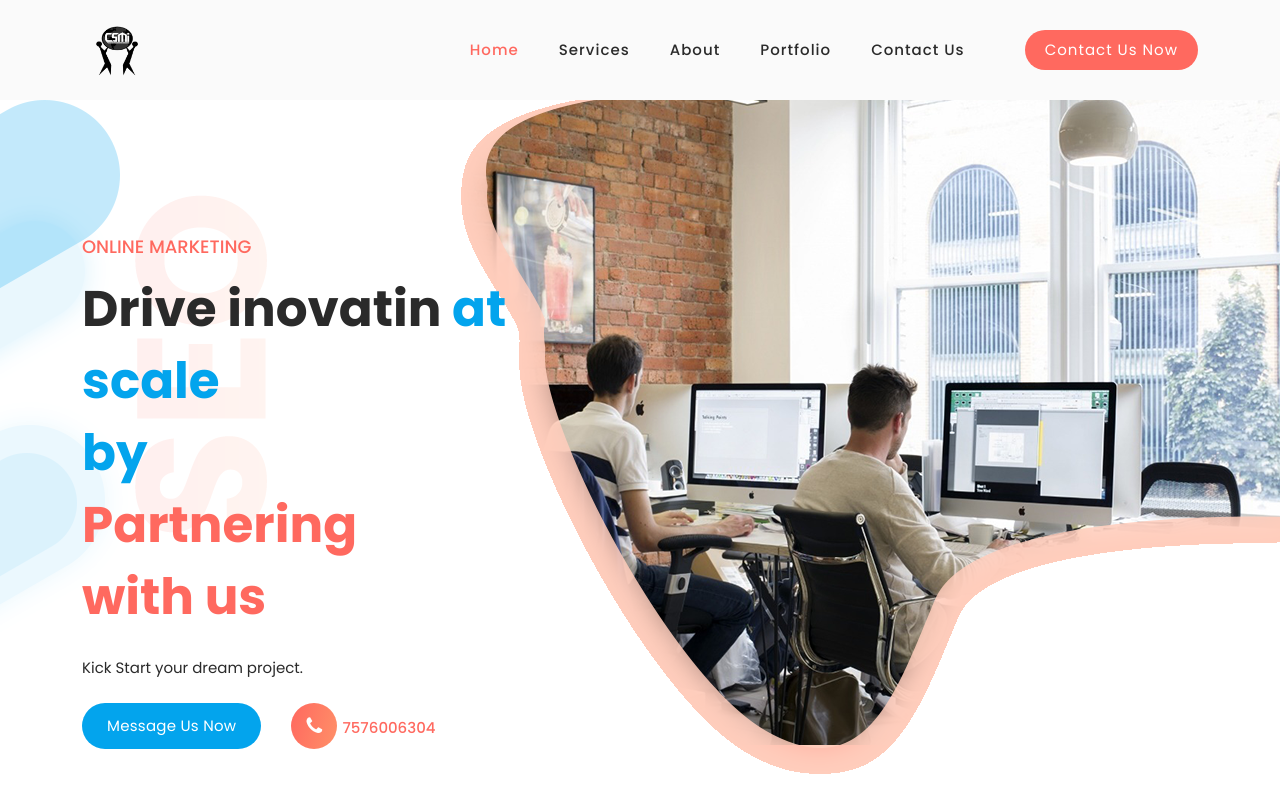
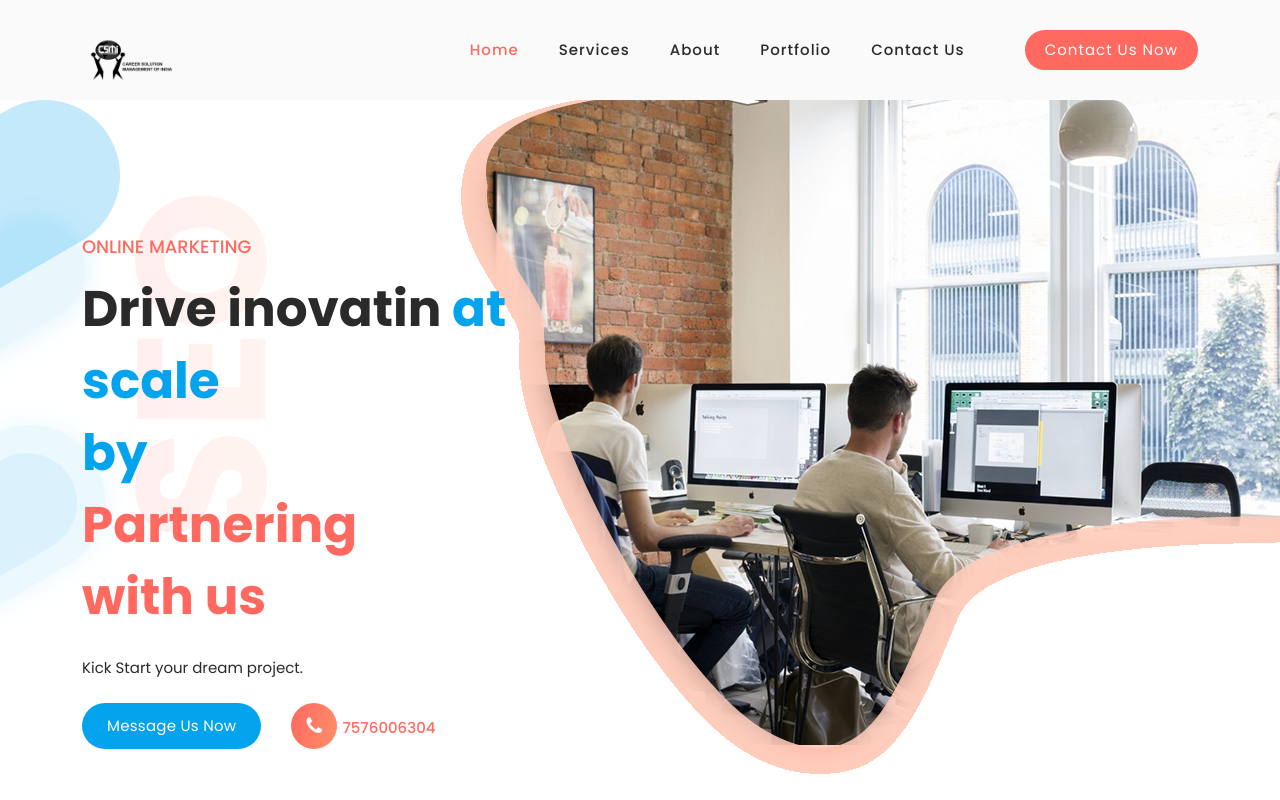
Before and after one commit to nilamroychoudhury1999/csmi3.github.io, a plain HTML site: page index.html in a window 1280 px wide. Shown: the top 800 px of the page. Drawn offline with Linux system fonts and the light colour scheme.

Commit message:
Update index.html

```diff
--- a/index.html
+++ b/index.html
@@ -1,3 +1,4 @@
+
 
 <!DOCTYPE html>
 <html lang="en">
@@ -48,8 +49,9 @@
           <nav class="main-nav">
             <!-- ***** Logo Start ***** -->
 
-              <div class="logo" style="height: 2px; width: 70px;">
-                <a href="#"><img src="assets/images/csmi logo.png" ></a>
+              <div class="logo" style="height: 2px; width: 110px;">
+                <a href="#"><img src="assets/images/csmi2.png" ></a>
+
               </div>
 
             <!-- ***** Logo End ***** -->
```
